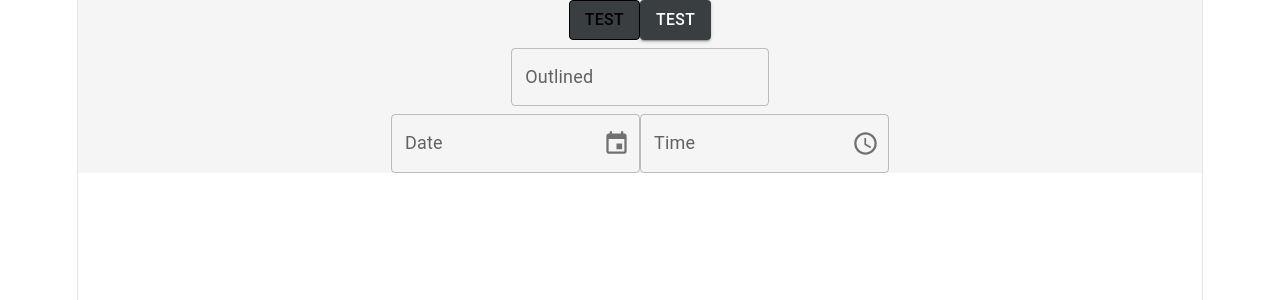
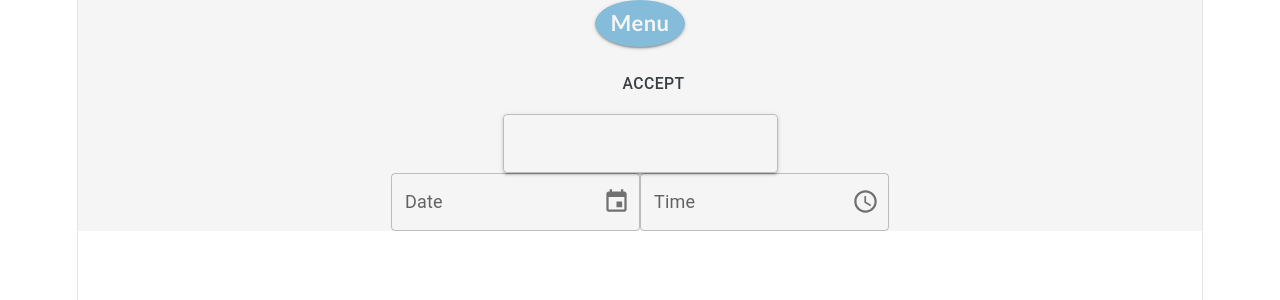
Before and after one commit to GeoPapandreou/UniBite, a React (Vite) app in the folder client/: page / in a window 1280 px wide. Shown: the top 300 px of the page. Built offline with nearby package versions, Linux system fonts and the light colour scheme.

Commit message:
Rebuild components

```diff
--- a/client/src/App.jsx
+++ b/client/src/App.jsx
@@ -6,11 +6,13 @@ import TextInput from "./Components/Inputs/TextInput";
 import SingleDatePicker from "./Components/DateTimePickers/SingleDatePicker";
 import SingleTimePicker from "./Components/DateTimePickers/SingleTimePicker";
 
+
+
 function App() {
   return (
     <div className="App" style={{ backgroundColor: `#${Constants.White}` }}>
-      <TextButton Text="Test"/>
-      <MenuButton Text="Test"/>
+      <TextButton Text="Menu"/>
+      <MenuButton Text="Accept"/>
       <TextInput/>
       <SingleDatePicker Label="Date"/>
       <SingleTimePicker Label="Time"/>
--- a/client/src/Components/Buttons/MenuButton.jsx
+++ b/client/src/Components/Buttons/MenuButton.jsx
@@ -1,17 +1,32 @@
 import Button from "@mui/material/Button";
+import SvgIcon from "@mui/material/SvgIcon";
+
 import Constants from "../../Shared/Constants";
 
+const MenuButton = ({
+    OnClick,
+    Text,
+    VectorSource,
+    Color = Constants.Gray,
+}) => {
+    const menuButtonStyle = {
+        width: "100%",
+        padding: "1em",
+        color: `#${Color}`
+    };
 
-// Navigation Buttons for the Menu Page
-const MenuButton = ({OnClick, Text, Color = Constants.Gray}) => {
-  return (
-    <Button
-      variant="contained"
-      onClick={OnClick}
-      sx={{backgroundColor: `#${Color}`}}>
-      {Text}
-    </Button>
-  );
+    return(
+        <div className="menuButtonContainer">
+            <Button id="menuButton" style={menuButtonStyle} onClick={OnClick}>
+                <div className="menuButtonContent">
+                    <SvgIcon>
+                        <path fill={`#${Color}`} d={VectorSource}/>
+                    </SvgIcon>
+                    <span className="menuButtonText">{Text}</span>
+                </div>
+            </Button>
+        </div>
+    );
 };
 
 export default MenuButton;
--- a/client/src/Components/Buttons/TextButton.jsx
+++ b/client/src/Components/Buttons/TextButton.jsx
@@ -1,17 +1,49 @@
 import Button from "@mui/material/Button";
 import Constants from "../../Shared/Constants";
 
+const textButtonContainerStyle = {
+    minWidth: "5rem",
+    width: "auto",
+    height: "auto",
+    padding: "4px"
+};
 
-// Buttons like Accept, Decline etc.
-const TextButton = ({OnClick, Text, Color=Constants.Gray, TextColor=Constants.Black, BorderColor=Constants.Black}) => {
-  return (
-    <Button
-      variant="outlined"
-      onClick={OnClick}
-      sx={{backgroundColor: `#${Color}`, color: `#${TextColor}`, borderColor: `#${BorderColor}`}}>
-      {Text}
-    </Button>
-  );
+const textButtonContentStyle = {
+    height: "100%",
+    width: "100%",
+    textTransform: "capitalize",
+    fontFamily: Constants.FontFamily,
+    fontWeight: 600,
+    fontSize: "140%",
+    display: "flex",
+    justifyContent: "center",
+    alignItems: "center"
+};
+
+const TextButton = ({
+    Text,
+    OnClick,
+    BorderRadius = "50%",
+    Color= Constants.White,
+    BackColor = Constants.LightBlue,
+    IsRaised = true
+}) => {
+    const textButtonStyle = {
+        color: `#${Color}`,
+        backgroundColor: `#${BackColor}`,
+        borderRadius: BorderRadius,
+        boxShadow: `${IsRaised ? Constants.BoxShadow : ""}`
+    };
+
+    return(
+        <Button id="textButton"
+            style={{...textButtonContainerStyle, ...textButtonStyle}}
+            onClick={OnClick}>
+            <div style={textButtonContentStyle}>
+                <span>{Text}</span>
+            </div>
+        </Button>
+    );
 };
 
 export default TextButton;
--- a/client/src/Components/DateTimePickers/SingleDatePicker.jsx
+++ b/client/src/Components/DateTimePickers/SingleDatePicker.jsx
@@ -1,15 +1,41 @@
+import { useState } from "react";
 import { AdapterDateFns } from "@mui/x-date-pickers/AdapterDateFns";
+import { LocalizationProvider } from "@mui/x-date-pickers/LocalizationProvider";
 import { DatePicker } from "@mui/x-date-pickers/DatePicker";
-import { LocalizationProvider } from "@mui/x-date-pickers/LocalizationProvider";
+import { ThemeProvider, createTheme } from "@mui/material/styles";
 
-const SingleDatePicker = ({OnDateChanged}) => (
-  <LocalizationProvider dateAdapter={AdapterDateFns}>
-    <DatePicker
-      label="Date"
-      onChange={OnDateChanged}
-      disablePast
-    />
-  </LocalizationProvider>
-);
+const theme = createTheme({
+    palette: {
+        primary: {
+          light: "#9cc9e1",
+          main: "#84BCDA",
+          dark: "#5c8398",
+          contrastText: "#F5F5F5",
+        },
+        secondary: {
+          light: "#f4cd71",
+          main: "#F2C14E",
+          dark: "#a98736",
+          contrastText: "#F5F5F5",
+        }
+    },
+});
 
-export default SingleDatePicker;
+export default function SingleDatePicker({OnDateChanged}) {
+    const [date, setDate] = useState(null);
+
+    return (
+        <ThemeProvider theme={theme}>
+            <LocalizationProvider dateAdapter={AdapterDateFns}>
+                <DatePicker
+                    label="Date"
+                    value={date}
+                    onChange={(newValue) => {
+                        setDate(newValue);
+                        OnDateChanged(newValue);
+                    }}
+                />
+            </LocalizationProvider>
+        </ThemeProvider>
+    );
+}
--- a/client/src/Components/DateTimePickers/SingleTimePicker.jsx
+++ b/client/src/Components/DateTimePickers/SingleTimePicker.jsx
@@ -1,15 +1,43 @@
+import { useState } from "react";
+
 import { AdapterDateFns } from "@mui/x-date-pickers/AdapterDateFns";
 import { LocalizationProvider } from "@mui/x-date-pickers/LocalizationProvider";
 import { TimePicker } from "@mui/x-date-pickers/TimePicker";
+import { ThemeProvider, createTheme } from "@mui/material/styles";
 
-const SingleTimePicker = ({OnTimeChanged}) => (
-  <LocalizationProvider dateAdapter={AdapterDateFns}>
-    <TimePicker
-      label="Time"
-      onChange={OnTimeChanged}
-      ampm={false}
-    />
-  </LocalizationProvider>
-);
+const theme = createTheme({
+    palette: {
+        primary: {
+          light: "#9cc9e1",
+          main: "#84BCDA",
+          dark: "#5c8398",
+          contrastText: "#F5F5F5",
+        },
+        secondary: {
+          light: "#f4cd71",
+          main: "#F2C14E",
+          dark: "#a98736",
+          contrastText: "#F5F5F5",
+        }
+    },
+});
 
-export default SingleTimePicker;
+export default function SingleTimePicker({OnTimeChanged}) {
+    const [time, setTime] = useState(null);
+
+    return (
+        <ThemeProvider theme={theme}>
+            <LocalizationProvider dateAdapter={AdapterDateFns}>
+                <TimePicker
+                    label="Time"
+                    value={time}
+                    onChange={(newValue) => {
+                        setTime(newValue);
+                        OnTimeChanged(newValue);
+                    }}
+                    ampm={true}
+                />
+            </LocalizationProvider>
+        </ThemeProvider>
+    );
+}
--- a/client/src/Components/Inputs/TextInput.jsx
+++ b/client/src/Components/Inputs/TextInput.jsx
@@ -1,17 +1,55 @@
-import Box from '@mui/material/Box';
-import TextField from '@mui/material/TextField';
+import TextField from "@mui/material/TextField";
+import { ThemeProvider, createTheme } from "@mui/material/styles";
 
-const TextInput = () => {
-  return (
-    <Box
-      component="form"
-      sx={{ '& > :not(style)': { m: 1, width: '25ch' } }}
-      noValidate
-      autoComplete="off"
-    >
-      <TextField id="outlined-basic" label="Outlined" variant="outlined" />
-    </Box>
-  );
-}
+import Constants from "../../Shared/Constants";
+
+const theme = createTheme({
+    palette: {
+        primary: {
+          light: "#9cc9e1",
+          main: "#84BCDA",
+          dark: "#5c8398",
+          contrastText: "#F5F5F5",
+        },
+        secondary: {
+          light: "#f4cd71",
+          main: "#F2C14E",
+          dark: "#a98736",
+          contrastText: "#F5F5F5",
+        }
+      },
+});
+
+const textInputStyle = {
+    boxShadow: Constants.BoxShadow,
+    borderRadius: "4px",
+    overflow: "hidden",
+    backgroundColor: `#${Constants.White}`
+};
+
+const TextInput = ({
+        Text,
+        OnTextChanged,
+        Hint = "hint",
+        HasFloatingHint = false,
+        HasFullWidth = false,
+        Theme = theme,
+        ThemeColor = "primary"
+    }) => {
+    return(
+        <div className="textInput" >
+            <ThemeProvider theme={Theme}>
+                <TextField style={textInputStyle}
+                        color={ThemeColor}
+                        variant="outlined"
+                        value={Text}
+                        onChange={OnTextChanged}
+                        label={Text === "" ? Hint : ""}
+                        slotProps={{inputLabel: {shrink: HasFloatingHint}}}
+                        fullWidth={HasFullWidth}/>
+            </ThemeProvider>
+        </div>
+    );
+};
 
 export default TextInput;
```
Also changed, not shown: client/src/Components/Inputs/IconTextInput.jsx (added, +76 -0 lines).
